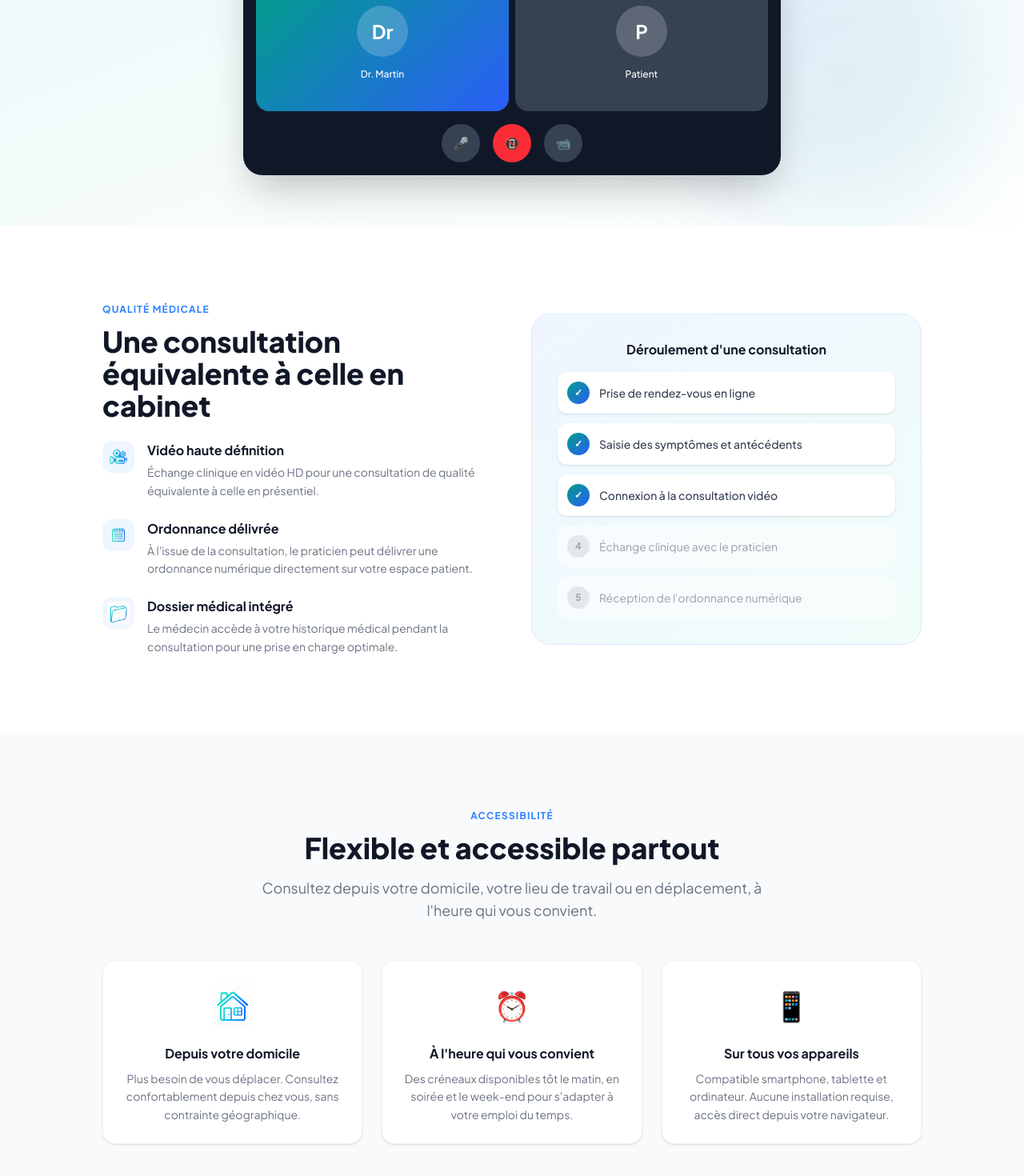
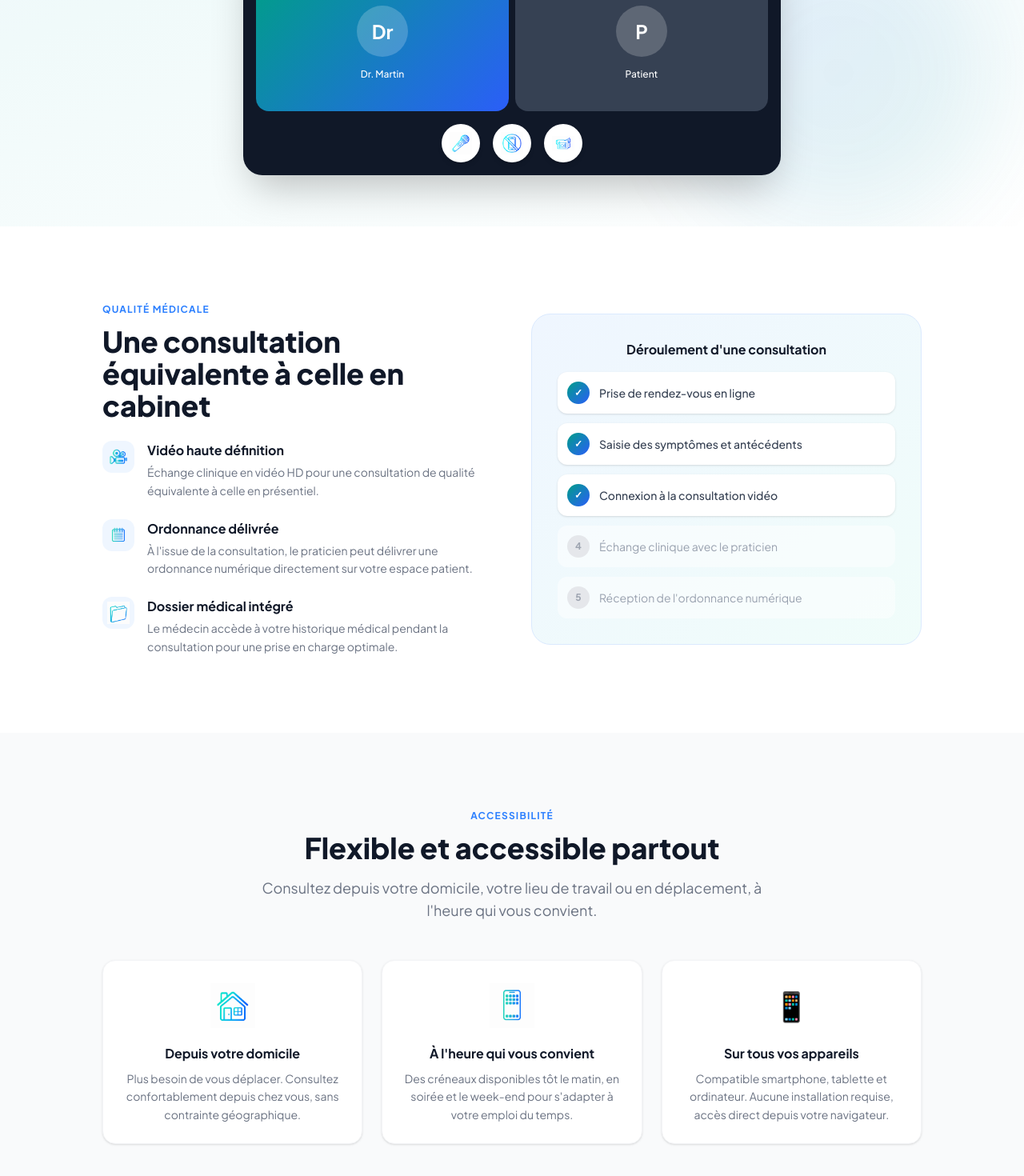
Before and after one commit to All185/medivio-frontend, a Next.js app: page /features/teleconsultation in a window 1280 px wide. Shown: the part 632-2102 px from the top of the page at 80% size. Built offline with nearby package versions, Linux system fonts and the light colour scheme.

Commit message:
feat: icônes PNG page Téléconsultation vidéo

```diff
--- a/app/features/teleconsultation/page.tsx
+++ b/app/features/teleconsultation/page.tsx
@@ -74,9 +74,9 @@ export default function TeleconsultationFeaturePage() {
               </div>
             </div>
             <div className="px-4 pb-4 flex items-center justify-center gap-4">
-              <button className="w-12 h-12 rounded-full bg-gray-700 flex items-center justify-center text-white">🎤</button>
-              <button className="w-12 h-12 rounded-full bg-red-500 flex items-center justify-center text-white">📵</button>
-              <button className="w-12 h-12 rounded-full bg-gray-700 flex items-center justify-center text-white">📹</button>
+              <button className="w-12 h-12 rounded-full bg-white flex items-center justify-center shadow-md"><img src="/icons/mic_feature.png" alt="" style={{width:28,height:28,objectFit:"contain"}} /></button>
+              <button className="w-12 h-12 rounded-full bg-white flex items-center justify-center shadow-md"><img src="/icons/nophone_feature.png" alt="" style={{width:28,height:28,objectFit:"contain"}} /></button>
+              <button className="w-12 h-12 rounded-full bg-white flex items-center justify-center shadow-md"><img src="/icons/cam_feature.png" alt="" style={{width:28,height:28,objectFit:"contain"}} /></button>
             </div>
           </div>
         </div>
@@ -145,7 +145,7 @@ export default function TeleconsultationFeaturePage() {
           <div className="grid grid-cols-1 sm:grid-cols-3 gap-6">
             {[
               { icon: '/icons/house_feature.png', title: 'Depuis votre domicile', desc: "Plus besoin de vous déplacer. Consultez confortablement depuis chez vous, sans contrainte géographique." },
-              { icon: '⏰', title: 'À l\'heure qui vous convient', desc: "Des créneaux disponibles tôt le matin, en soirée et le week-end pour s'adapter à votre emploi du temps." },
+              { icon: '/icons/smartphone_feature.png', title: 'À l\'heure qui vous convient', desc: "Des créneaux disponibles tôt le matin, en soirée et le week-end pour s'adapter à votre emploi du temps." },
               { icon: '📱', title: 'Sur tous vos appareils', desc: "Compatible smartphone, tablette et ordinateur. Aucune installation requise, accès direct depuis votre navigateur." },
             ].map((item, i) => (
               <div key={i} className="bg-white rounded-2xl p-6 shadow-sm border border-gray-100 text-center">
```
